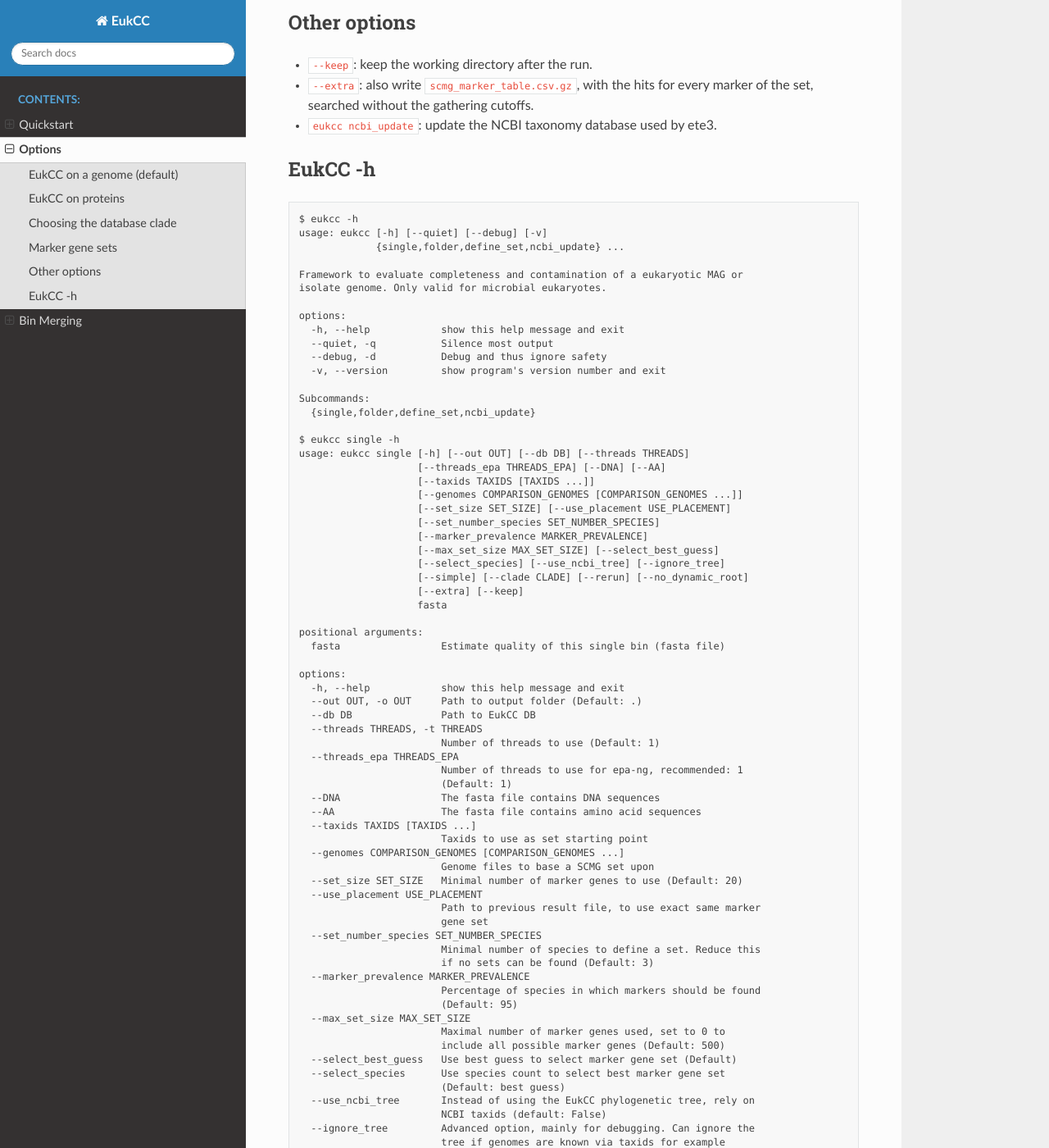
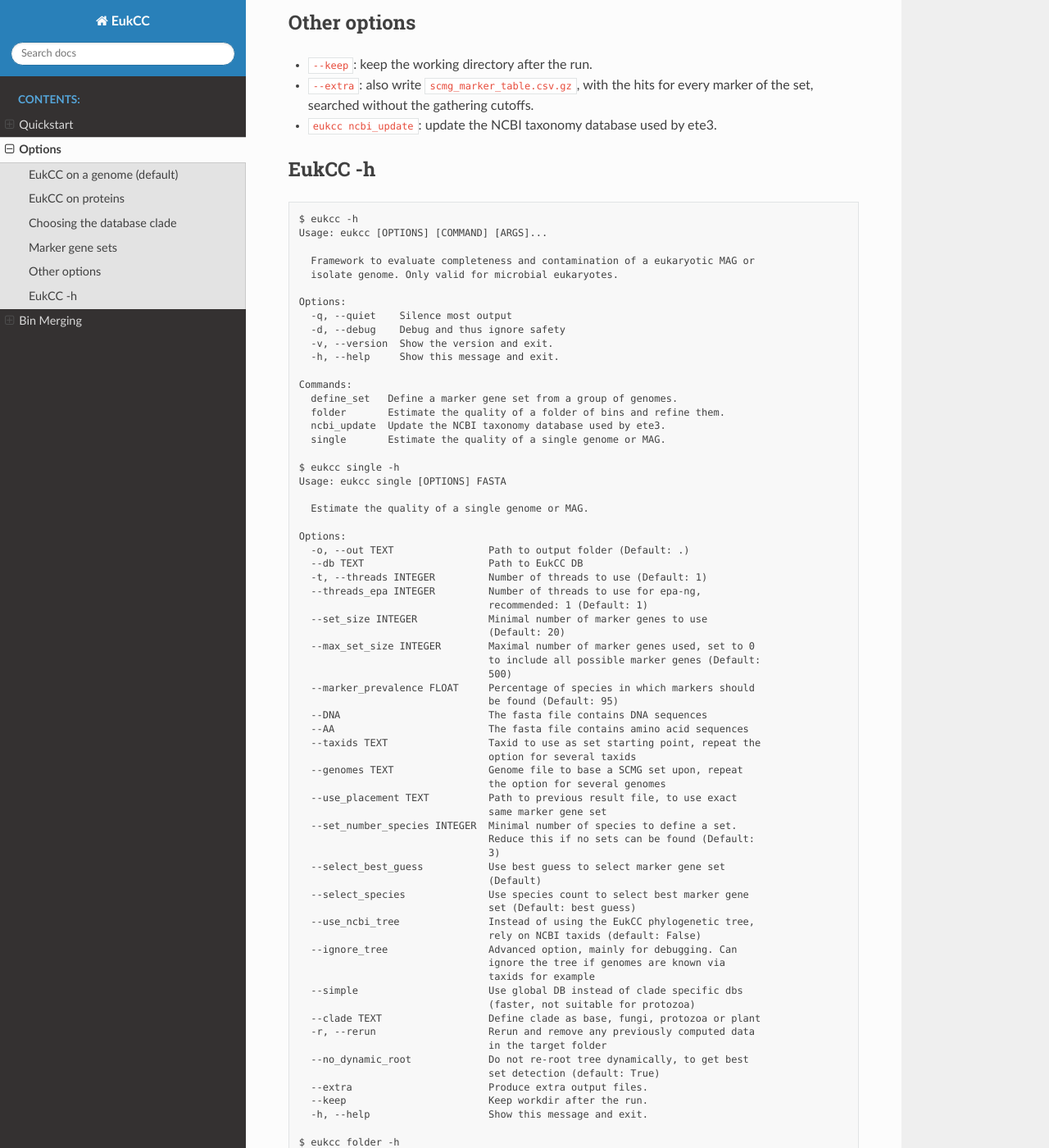
Before and after one commit to EBI-Metagenomics/EukCC, a Sphinx documentation site: the page built from docs/usage/options.rst, in a window 1280 px wide and 1400 px high, scrolled down 1521 px. Shown: the whole window at 82% size. Built offline with Sphinx 7.4.7 and the Read the Docs theme 3.1.0, drawn with Linux system fonts in a browser that asks for light colours; some of the changed text lies outside the part shown.

Commit message:
fix version logic, change argparser to click

```diff
--- a/docs/_static/eukcc-help.txt
+++ b/docs/_static/eukcc-help.txt
@@ -1,148 +1,115 @@
 $ eukcc -h
-usage: eukcc [-h] [--quiet] [--debug] [-v]
-             {single,folder,define_set,ncbi_update} ...
+Usage: eukcc [OPTIONS] [COMMAND] [ARGS]...
 
   Framework to evaluate completeness and contamination of a eukaryotic MAG or
   isolate genome. Only valid for microbial eukaryotes.
 
-options:
-  -h, --help            show this help message and exit
-  --quiet, -q           Silence most output
-  --debug, -d           Debug and thus ignore safety
-  -v, --version         show program's version number and exit
+Options:
+  -q, --quiet    Silence most output
+  -d, --debug    Debug and thus ignore safety
+  -v, --version  Show the version and exit.
+  -h, --help     Show this message and exit.
 
-Subcommands:
-  {single,folder,define_set,ncbi_update}
+Commands:
+  define_set   Define a marker gene set from a group of genomes.
+  folder       Estimate the quality of a folder of bins and refine them.
+  ncbi_update  Update the NCBI taxonomy database used by ete3.
+  single       Estimate the quality of a single genome or MAG.
 
 $ eukcc single -h
-usage: eukcc single [-h] [--out OUT] [--db DB] [--threads THREADS]
-                    [--threads_epa THREADS_EPA] [--DNA] [--AA]
-                    [--taxids TAXIDS [TAXIDS ...]]
-                    [--genomes COMPARISON_GENOMES [COMPARISON_GENOMES ...]]
-                    [--set_size SET_SIZE] [--use_placement USE_PLACEMENT]
-                    [--set_number_species SET_NUMBER_SPECIES]
-                    [--marker_prevalence MARKER_PREVALENCE]
-                    [--max_set_size MAX_SET_SIZE] [--select_best_guess]
-                    [--select_species] [--use_ncbi_tree] [--ignore_tree]
-                    [--simple] [--clade CLADE] [--rerun] [--no_dynamic_root]
-                    [--extra] [--keep]
-                    fasta
+Usage: eukcc single [OPTIONS] FASTA
 
-positional arguments:
-  fasta                 Estimate quality of this single bin (fasta file)
+  Estimate the quality of a single genome or MAG.
 
-options:
-  -h, --help            show this help message and exit
-  --out OUT, -o OUT     Path to output folder (Default: .)
-  --db DB               Path to EukCC DB
-  --threads THREADS, -t THREADS
-                        Number of threads to use (Default: 1)
-  --threads_epa THREADS_EPA
-                        Number of threads to use for epa-ng, recommended: 1
-                        (Default: 1)
-  --DNA                 The fasta file contains DNA sequences
-  --AA                  The fasta file contains amino acid sequences
-  --taxids TAXIDS [TAXIDS ...]
-                        Taxids to use as set starting point
-  --genomes COMPARISON_GENOMES [COMPARISON_GENOMES ...]
-                        Genome files to base a SCMG set upon
-  --set_size SET_SIZE   Minimal number of marker genes to use (Default: 20)
-  --use_placement USE_PLACEMENT
-                        Path to previous result file, to use exact same marker
-                        gene set
-  --set_number_species SET_NUMBER_SPECIES
-                        Minimal number of species to define a set. Reduce this
-                        if no sets can be found (Default: 3)
-  --marker_prevalence MARKER_PREVALENCE
-                        Percentage of species in which markers should be found
-                        (Default: 95)
-  --max_set_size MAX_SET_SIZE
-                        Maximal number of marker genes used, set to 0 to
-                        include all possible marker genes (Default: 500)
-  --select_best_guess   Use best guess to select marker gene set (Default)
-  --select_species      Use species count to select best marker gene set
-                        (Default: best guess)
-  --use_ncbi_tree       Instead of using the EukCC phylogenetic tree, rely on
-                        NCBI taxids (default: False)
-  --ignore_tree         Advanced option, mainly for debugging. Can ignore the
-                        tree if genomes are known via taxids for example
-  --simple              Use global DB instead of clade specific dbs (faster,
-                        not suitable for protozoa)
-  --clade CLADE         Define clade as base, fungi, protozoa or plant
-  --rerun, -r           Rerun and remove any previously computed data in the
-                        target folder
-  --no_dynamic_root     Do not re-root tree dynamically, to get best set
-                        detection (default: True)
-  --extra               Produce extra output files.
-  --keep                Keep workdir after the run.
+Options:
+  -o, --out TEXT                Path to output folder (Default: .)
+  --db TEXT                     Path to EukCC DB
+  -t, --threads INTEGER         Number of threads to use (Default: 1)
+  --threads_epa INTEGER         Number of threads to use for epa-ng,
+                                recommended: 1 (Default: 1)
+  --set_size INTEGER            Minimal number of marker genes to use
+                                (Default: 20)
+  --max_set_size INTEGER        Maximal number of marker genes used, set to 0
+                                to include all possible marker genes (Default:
+                                500)
+  --marker_prevalence FLOAT     Percentage of species in which markers should
+                                be found (Default: 95)
+  --DNA                         The fasta file contains DNA sequences
+  --AA                          The fasta file contains amino acid sequences
+  --taxids TEXT                 Taxid to use as set starting point, repeat the
+                                option for several taxids
+  --genomes TEXT                Genome file to base a SCMG set upon, repeat
+                                the option for several genomes
+  --use_placement TEXT          Path to previous result file, to use exact
+                                same marker gene set
+  --set_number_species INTEGER  Minimal number of species to define a set.
+                                Reduce this if no sets can be found (Default:
+                                3)
+  --select_best_guess           Use best guess to select marker gene set
+                                (Default)
+  --select_species              Use species count to select best marker gene
+                                set (Default: best guess)
+  --use_ncbi_tree               Instead of using the EukCC phylogenetic tree,
+                                rely on NCBI taxids (default: False)
+  --ignore_tree                 Advanced option, mainly for debugging. Can
+                                ignore the tree if genomes are known via
+                                taxids for example
+  --simple                      Use global DB instead of clade specific dbs
+                                (faster, not suitable for protozoa)
+  --clade TEXT                  Define clade as base, fungi, protozoa or plant
+  -r, --rerun                   Rerun and remove any previously computed data
+                                in the target folder
+  --no_dynamic_root             Do not re-root tree dynamically, to get best
+                                set detection (default: True)
+  --extra                       Produce extra output files.
+  --keep                        Keep workdir after the run.
+  -h, --help                    Show this message and exit.
 
 $ eukcc folder -h
-usage: eukcc folder [-h] [--links LINKS] [--min_links MIN_LINKS]
-                    [--prefix PREFIX] [--out OUT] [--db DB]
-                    [--improve_ratio IMPROVE_RATIO]
-                    [--improve_percent IMPROVE_PERCENT]
-                    [--n_combine N_COMBINE] [--threads THREADS]
-                    [--threads_epa THREADS_EPA]
-                    [--marker_prevalence MARKER_PREVALENCE]
-                    binfolder
+Usage: eukcc folder [OPTIONS] BINFOLDER
 
-positional arguments:
-  binfolder             Run script on bins in this folder (.fa, .fna and
-                        .fasta files are used, optionally gzip compressed)
+  Estimate the quality of a folder of bins and refine them.
 
-options:
-  -h, --help            show this help message and exit
-  --links LINKS         Path to a link table generated with binlinks.py. If
-                        supplied, paired reads will be used to refine bins
-                        (Recommended)
-  --min_links MIN_LINKS
-                        Number of paired reads matching between bins for
+Options:
+  -o, --out TEXT             Path to output folder (Default: .)
+  --db TEXT                  Path to EukCC DB
+  -t, --threads INTEGER      Number of threads to use (Default: 1)
+  --threads_epa INTEGER      Number of threads to use for epa-ng, recommended:
+                             1 (Default: 1)
+  --marker_prevalence FLOAT  Percentage of species in which markers should be
+                             found (Default: 95)
+  --links TEXT               Path to a link table generated with binlinks.py.
+                             If supplied, paired reads will be used to refine
+                             bins (Recommended)
+  --min_links INTEGER        Number of paired reads matching between bins for
                              merging to happen (default: 100)
-  --prefix PREFIX       Prefix to add for merged bins (default: merged.)
-  --out OUT, -o OUT     Path to output folder (Default: .)
-  --db DB               Path to EukCC DB
-  --improve_ratio IMPROVE_RATIO
-                        Ratio of completeness to contamination change
+  --prefix TEXT              Prefix to add for merged bins (default: merged.)
+  --improve_ratio FLOAT      Ratio of completeness to contamination change
                              (Default: 5)
-  --improve_percent IMPROVE_PERCENT
-                        A merger must increase completeness at least by n
+  --improve_percent FLOAT    A merger must increase completeness at least by n
                              percent (Default: 10)
-  --n_combine N_COMBINE
-                        How many small bins should be merged into a medium
-                        sized bin (Default: 1)
-  --threads THREADS, -t THREADS
-                        Number of threads to use (Default: 1)
-  --threads_epa THREADS_EPA
-                        Number of threads to use for epa-ng, recommended: 1
-                        (Default: 1)
-  --marker_prevalence MARKER_PREVALENCE
-                        Percentage of species in which markers should be found
-                        (Default: 95)
+  --n_combine INTEGER        How many small bins should be merged into a
+                             medium sized bin (Default: 1)
+  -h, --help                 Show this message and exit.
 
 $ eukcc define_set -h
-usage: eukcc define_set [-h] [--name NAME] [--out OUT] [--db DB]
-                        [--threads THREADS] [--max_set_size MAX_SET_SIZE]
-                        [--set_size SET_SIZE]
-                        [--marker_prevalence MARKER_PREVALENCE] [--AA] [--DNA]
-                        genomes [genomes ...]
+Usage: eukcc define_set [OPTIONS] GENOMES...
 
-positional arguments:
-  genomes               Genome files to base a SCMG set upon
+  Define a marker gene set from a group of genomes.
 
-options:
-  -h, --help            show this help message and exit
-  --name NAME, -n NAME  Name of the set (default: set)
-  --out OUT, -o OUT     Folder to store the output (default: .)
-  --db DB               Path to EukCC DB
-  --threads THREADS, -t THREADS
-                        Number of threads to use (Default: 1)
-  --max_set_size MAX_SET_SIZE
-                        Maximal number of marker genes used, set to 0 to
+Options:
+  -o, --out TEXT             Path to output folder (Default: .)
+  --db TEXT                  Path to EukCC DB
+  -t, --threads INTEGER      Number of threads to use (Default: 1)
+  --set_size INTEGER         Minimal number of marker genes to use (Default:
+                             20)
+  --max_set_size INTEGER     Maximal number of marker genes used, set to 0 to
                              include all possible marker genes (Default: 500)
-  --set_size SET_SIZE   Minimal number of marker genes to use (Default: 20)
-  --marker_prevalence MARKER_PREVALENCE
-                        Percentage of species in which markers should be found
-                        (Default: 95)
-  --AA                  All provided files are proteins, no gene prediction
-                        will be performed. Omit if input is mixed or genomic
-  --DNA                 The fasta file contains DNA sequences
+  --marker_prevalence FLOAT  Percentage of species in which markers should be
+                             found (Default: 95)
+  -n, --name TEXT            Name of the set (default: set)
+  --DNA                      The fasta file contains DNA sequences
+  --AA                       All provided files are proteins, no gene
+                             prediction will be performed. Omit if input is
+                             mixed or genomic
+  -h, --help                 Show this message and exit.
--- /dev/null
+++ b/eukcc/__init__.py
@@ -0,0 +1,3 @@
+from importlib.metadata import version
+
+__version__ = version("eukcc")
--- a/eukcc/version.py
+++ /dev/null
@@ -1 +0,0 @@
-__version__ = "2.3.0"
```
Also changed, not shown: CHANGELOG.md (+12 -0 lines), pyproject.toml (+6 -4 lines), setup.py (deleted, +0 -38 lines), 6 other files. Lines whose indentation alone changed are shown as unchanged.
